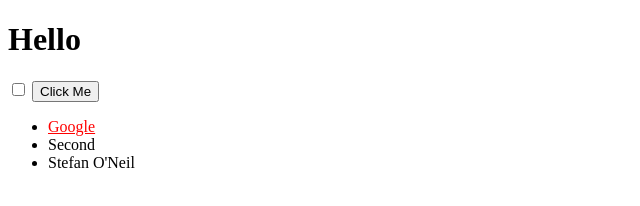
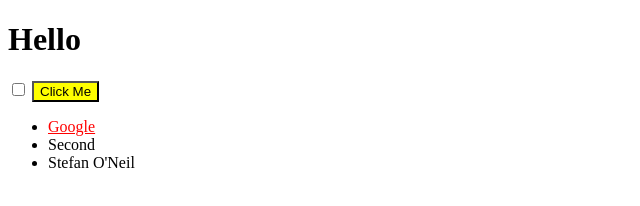
Before and after one commit to bluebot08/The-Complete-2021-Web-Development-Bootcamp, a plain HTML site: page The-Document-Object-Model-DOM/Introduction-to-the-Document-Object-Model-DOM/index.html in a window 1280 px wide. Shown: the whole page, without its empty margins (0-640 px from the left). Drawn offline with Linux system fonts and the light colour scheme.

Commit message:
Finished assignment

```diff
--- a/The-Document-Object-Model-DOM/Introduction-to-the-Document-Object-Model-DOM/index.html
+++ b/The-Document-Object-Model-DOM/Introduction-to-the-Document-Object-Model-DOM/index.html
@@ -11,7 +11,7 @@
     <h1>Hello</h1>
 
     <input type="checkbox" />
-    <button style=":active: color:red;">Click Me</button>
+    <button class="btn" style=":active: color:red;">Click Me</button>
 
     <ul>
       <li class="list">
--- a/The-Document-Object-Model-DOM/Introduction-to-the-Document-Object-Model-DOM/scripts.js
+++ b/The-Document-Object-Model-DOM/Introduction-to-the-Document-Object-Model-DOM/scripts.js
@@ -1,3 +1,5 @@
 document.querySelectorAll(".list")[2].innerHTML = "Stefan O'Neil";
 
 document.querySelector(".list a").style.color = "red";
+
+document.querySelector(".btn").style.backgroundColor = "yellow";
```
